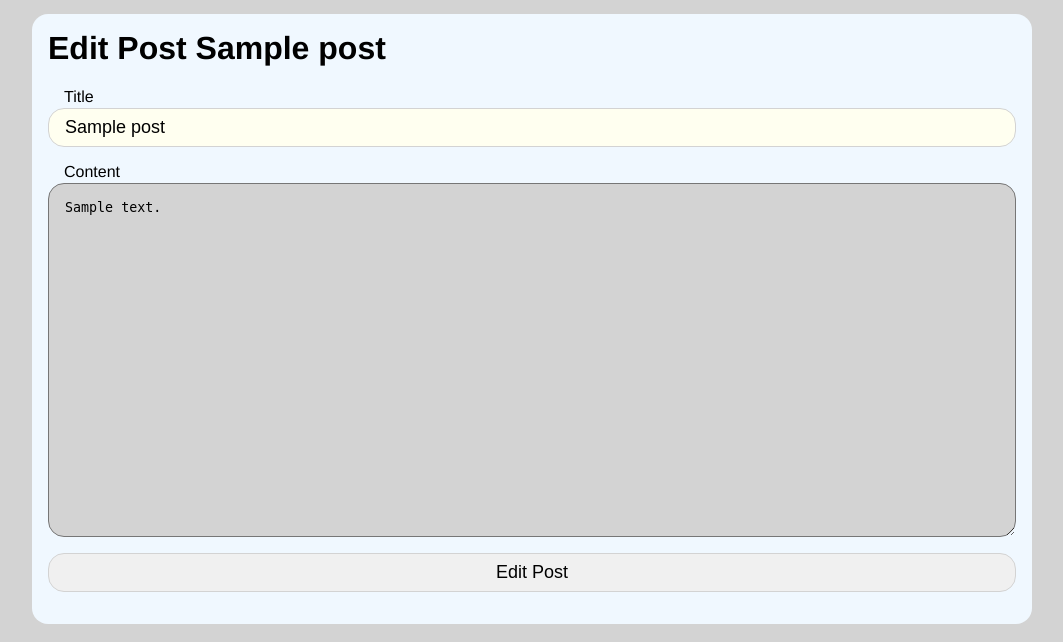
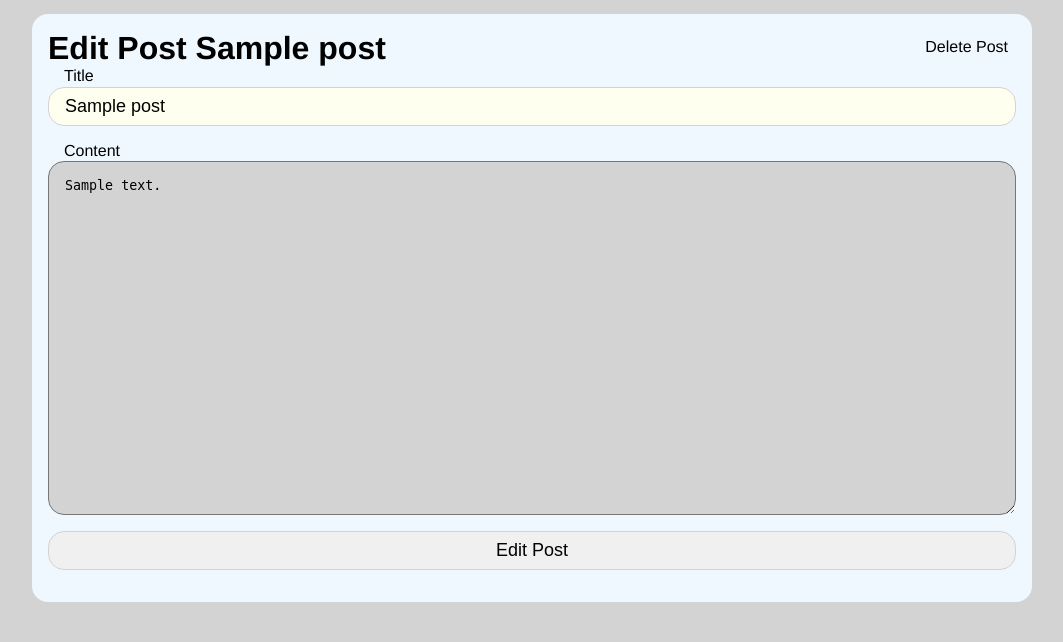
Before and after one commit to timothyf1/cmt120-flask, a Flask app: a page that uses portfolio/post/templates/edit-post.html in a window 1280 px wide. Shown: the part 50-692 px from the top of the page, without its empty margins (108-1171 px from the left). Run offline with Flask 3, Linux system fonts and the light colour scheme; a user stored in the database is signed in; tables that the repository leaves empty hold one stand-in row (values such as "Sample post").

Commit message:
Form to delete a post

```diff
--- a/portfolio/post/forms.py
+++ b/portfolio/post/forms.py
@@ -11,3 +11,7 @@ class Edit_post(FlaskForm):
     title = StringField('Title', validators=[DataRequired()])
     content = TextAreaField('Content', validators=[DataRequired()])
     submit = SubmitField('Edit Post')
+
+class Delete_Post(FlaskForm):
+    confirm = BooleanField('The action of deleting a post is non reversible. Please tick this box to confirm', validators=[DataRequired()])
+    submit = SubmitField('Delete')
--- a/portfolio/post/posts.py
+++ b/portfolio/post/posts.py
@@ -3,7 +3,7 @@ from flask_login import login_required, current_user
 from .. import db
 from ..models import Course, Module, Post
 
-from .forms import New_post, Edit_post
+from .forms import New_post, Edit_post, Delete_Post
 
 import markdown
 
@@ -56,3 +56,15 @@ def edit_post(title):
     form.content.data = post.content
 
     return render_template('edit-post.html', title='Edit post', form=form, post=post)
+
+@bp_posts.route("/<string:title>/delete", methods=['GET', 'POST'])
+@login_required
+def delete_post(title):
+    post = Post.query.filter_by(title=title).first_or_404()
+    form = Delete_Post()
+    if form.validate_on_submit():
+        db.session.delete(post)
+        db.session.commit()
+        return redirect(url_for('bp_posts.posts_list'))
+
+    return render_template('delete-post.html', title='Delete a post', form=form, post=post)
--- a/portfolio/post/templates/edit-post.html
+++ b/portfolio/post/templates/edit-post.html
@@ -1,7 +1,10 @@
 {% extends "content.html" %}
 
 {% block content %}
-<h1>Edit Post {{ post.title }}</h1>
+<div class="heading right-link">
+    <h1>Edit Post {{ post.title }}</h1>
+    <a href="{{ url_for('bp_posts.delete_post', title=post.title) }}" class="button">Delete Post</a>
+</div>
 
 <form method="POST" action="">
     {{ form.csrf_token }}
```
Also changed, not shown: portfolio/post/templates/delete-post.html (added, +18 -0 lines).
